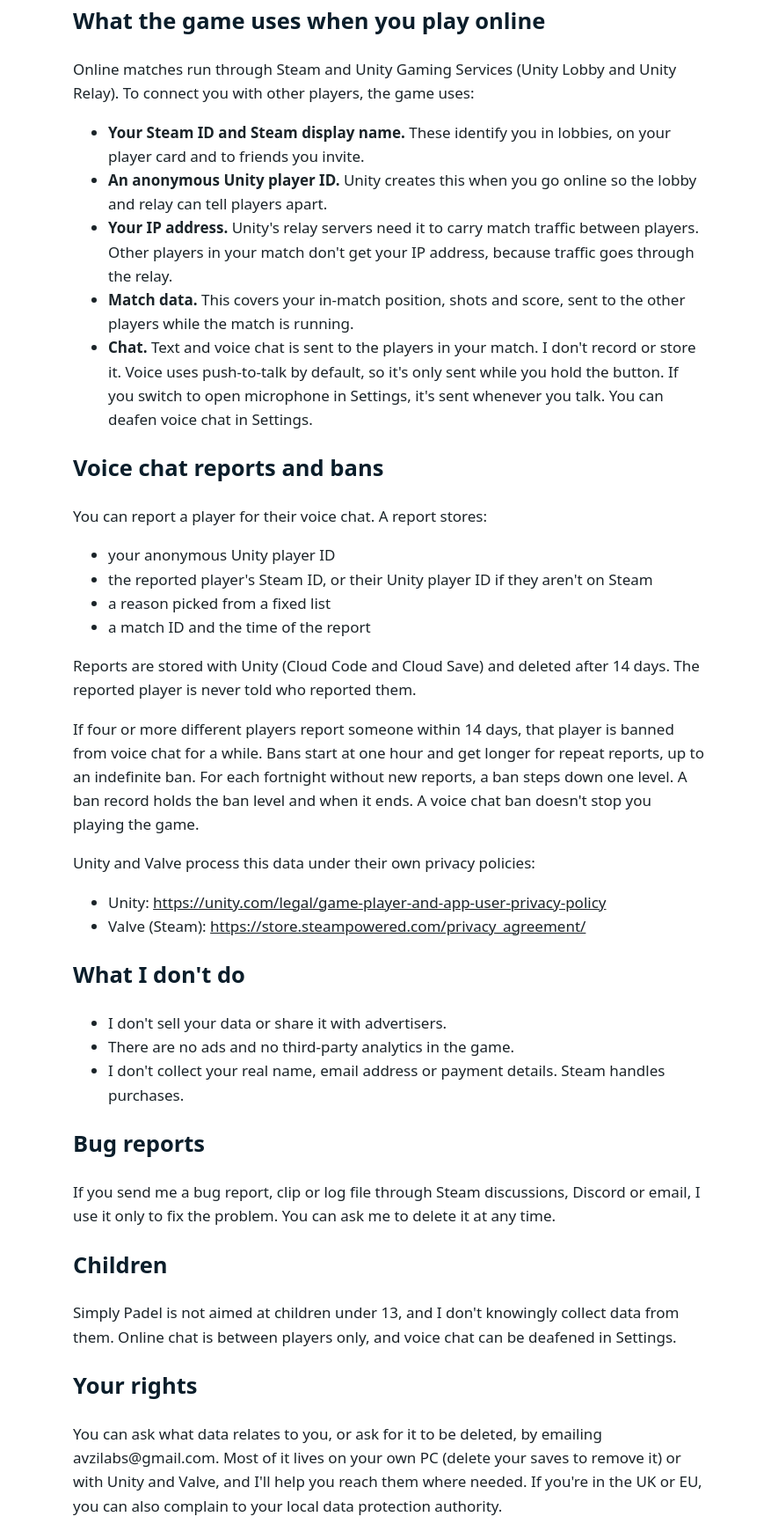
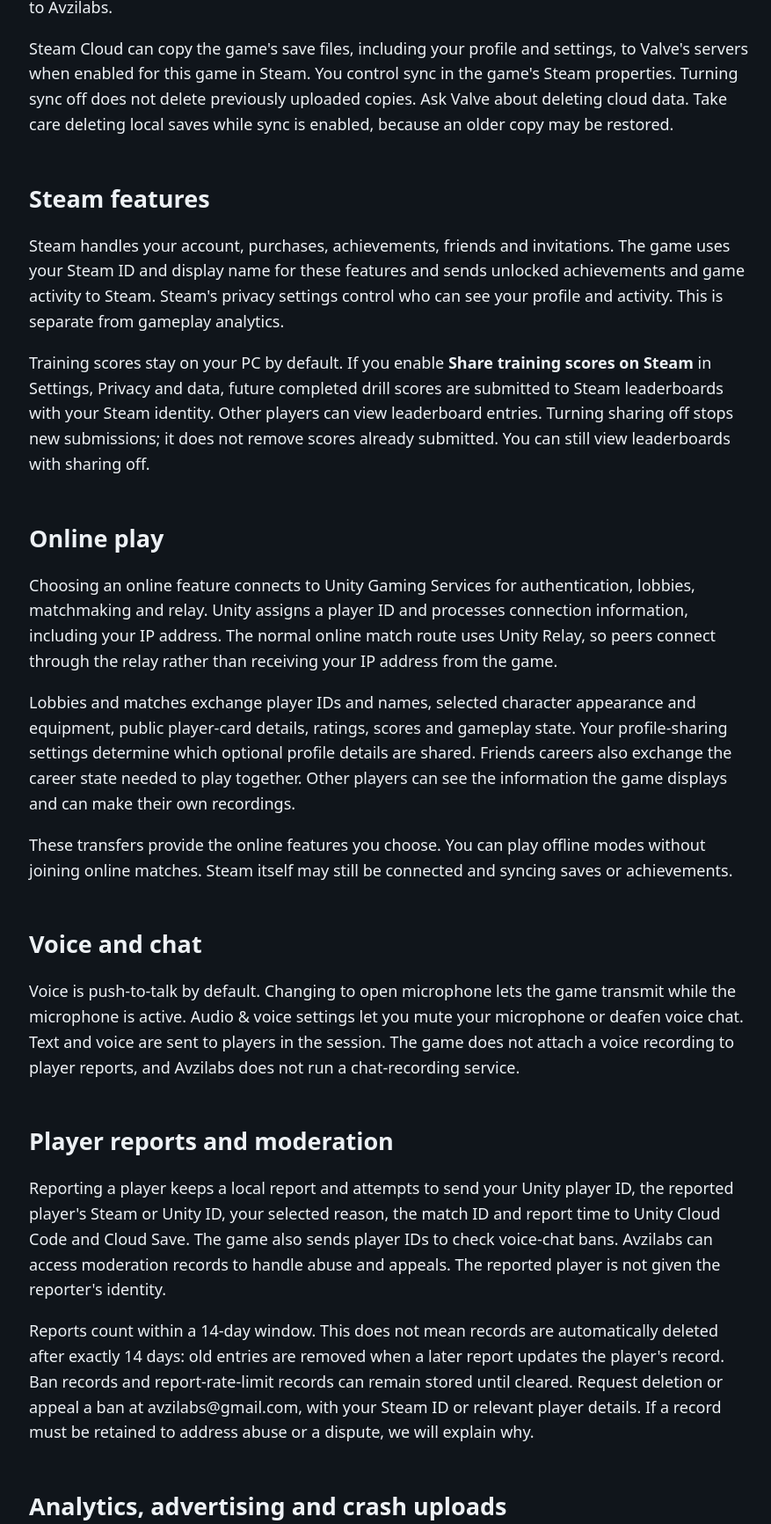
Before and after one commit to avas15/simply-padel, a plain HTML site: page privacy/index.html in a window 1280 px wide. Shown: the part 413-2145 px from the top of the page at 88% size, without its empty margins (197-1074 px from the left). Drawn offline with Linux system fonts and the light colour scheme.

Commit message:
Explain Steam Cloud, optional score sharing and moderation retention

```diff
--- a/privacy/index.html
+++ b/privacy/index.html
@@ -1,46 +1,34 @@
-<!doctype html><html lang="en"><head><meta charset="utf-8"><meta name="viewport" content="width=device-width,initial-scale=1"><title>Simply Padel Privacy Policy</title>
-<style>:root{--bg:#fff;--fg:#1b2429;--acc:#0b1e2b}@media(prefers-color-scheme:dark){:root{--bg:#0b1e2b;--fg:#e8eee9;--acc:#d7f855}}body{background:var(--bg);color:var(--fg);font:17px/1.6 system-ui,sans-serif;max-width:720px;margin:0 auto;padding:32px 16px}h1,h2{color:var(--acc)}a{color:inherit}</style></head><body>
+<!doctype html>
+<html lang="en"><head><meta charset="utf-8"><meta name="viewport" content="width=device-width,initial-scale=1">
+<title>Simply Padel Privacy Policy</title>
+<style>body{max-width:820px;margin:40px auto;padding:0 24px;background:#10151b;color:#edf1f5;font:18px/1.6 system-ui}h1,h2{line-height:1.2}h2{margin-top:2em}a{color:#c8ef72}p{white-space:pre-line}@media(max-width:500px){body{font-size:16px;margin-top:24px}h1{font-size:30px}}</style></head><body><main>
 <h1>Simply Padel Privacy Policy</h1>
-<p>Last updated: 26 September 2026</p>
-<p>Simply Padel is made by one person, trading as Avzilabs. This policy explains what the game collects, why, and what you can do about it. If anything here is unclear, email avzilabs@gmail.com.</p>
-<h2>What stays on your computer</h2>
-<p>Your profiles, career progress, settings, key bindings and achievements are saved on your own PC. I can&#x27;t see them, and they aren&#x27;t sent anywhere.</p>
-<h2>What the game uses when you play online</h2>
-<p>Online matches run through Steam and Unity Gaming Services (Unity Lobby and Unity Relay). To connect you with other players, the game uses:</p>
-<ul>
-<li><strong>Your Steam ID and Steam display name.</strong> These identify you in lobbies, on your player card and to friends you invite.</li>
-<li><strong>An anonymous Unity player ID.</strong> Unity creates this when you go online so the lobby and relay can tell players apart.</li>
-<li><strong>Your IP address.</strong> Unity&#x27;s relay servers need it to carry match traffic between players. Other players in your match don&#x27;t get your IP address, because traffic goes through the relay.</li>
-<li><strong>Match data.</strong> This covers your in-match position, shots and score, sent to the other players while the match is running.</li>
-<li><strong>Chat.</strong> Text and voice chat is sent to the players in your match. I don&#x27;t record or store it. Voice uses push-to-talk by default, so it&#x27;s only sent while you hold the button. If you switch to open microphone in Settings, it&#x27;s sent whenever you talk. You can deafen voice chat in Settings.</li>
-</ul>
-<h2>Voice chat reports and bans</h2>
-<p>You can report a player for their voice chat. A report stores:</p>
-<ul>
-<li>your anonymous Unity player ID</li>
-<li>the reported player&#x27;s Steam ID, or their Unity player ID if they aren&#x27;t on Steam</li>
-<li>a reason picked from a fixed list</li>
-<li>a match ID and the time of the report</li>
-</ul>
-<p>Reports are stored with Unity (Cloud Code and Cloud Save) and deleted after 14 days. The reported player is never told who reported them.</p>
-<p>If four or more different players report someone within 14 days, that player is banned from voice chat for a while. Bans start at one hour and get longer for repeat reports, up to an indefinite ban. For each fortnight without new reports, a ban steps down one level. A ban record holds the ban level and when it ends. A voice chat ban doesn&#x27;t stop you playing the game.</p>
-<p>Unity and Valve process this data under their own privacy policies:</p>
-<ul>
-<li>Unity: <a href="https://unity.com/legal/game-player-and-app-user-privacy-policy">https://unity.com/legal/game-player-and-app-user-privacy-policy</a></li>
-<li>Valve (Steam): <a href="https://store.steampowered.com/privacy_agreement/">https://store.steampowered.com/privacy_agreement/</a></li>
-</ul>
-<h2>What I don&#x27;t do</h2>
-<ul>
-<li>I don&#x27;t sell your data or share it with advertisers.</li>
-<li>There are no ads and no third-party analytics in the game.</li>
-<li>I don&#x27;t collect your real name, email address or payment details. Steam handles purchases.</li>
-</ul>
-<h2>Bug reports</h2>
-<p>If you send me a bug report, clip or log file through Steam discussions, Discord or email, I use it only to fix the problem. You can ask me to delete it at any time.</p>
-<h2>Children</h2>
-<p>Simply Padel is not aimed at children under 13, and I don&#x27;t knowingly collect data from them. Online chat is between players only, and voice chat can be deafened in Settings.</p>
-<h2>Your rights</h2>
-<p>You can ask what data relates to you, or ask for it to be deleted, by emailing avzilabs@gmail.com. Most of it lives on your own PC (delete your saves to remove it) or with Unity and Valve, and I&#x27;ll help you reach them where needed. If you&#x27;re in the UK or EU, you can also complain to your local data protection authority.</p>
+<p>Last updated: 4 October 2026</p>
+<p>Simply Padel is made by Avzilabs, an independent developer. Contact avzilabs@gmail.com about your data or a deletion request.</p>
+<h2>Saves and Steam Cloud</h2>
+<p>Profiles, created players, career progress, match history, achievements, preferences and local player reports are saved on your PC. Local diagnostic logs can contain player names, match details and errors. The game does not automatically send those logs, screenshots or recordings to Avzilabs.</p>
+<p>Steam Cloud can copy the game&#x27;s save files, including your profile and settings, to Valve&#x27;s servers when enabled for this game in Steam. You control sync in the game&#x27;s Steam properties. Turning sync off does not delete previously uploaded copies. Ask Valve about deleting cloud data. Take care deleting local saves while sync is enabled, because an older copy may be restored.</p>
+<h2>Steam features</h2>
+<p>Steam handles your account, purchases, achievements, friends and invitations. The game uses your Steam ID and display name for these features and sends unlocked achievements and game activity to Steam. Steam&#x27;s privacy settings control who can see your profile and activity. This is separate from gameplay analytics.</p>
+<p>Training scores stay on your PC by default. If you enable <strong>Share training scores on Steam</strong> in Settings, Privacy and data, future completed drill scores are submitted to Steam leaderboards with your Steam identity. Other players can view leaderboard entries. Turning sharing off stops new submissions; it does not remove scores already submitted. You can still view leaderboards with sharing off.</p>
+<h2>Online play</h2>
+<p>Choosing an online feature connects to Unity Gaming Services for authentication, lobbies, matchmaking and relay. Unity assigns a player ID and processes connection information, including your IP address. The normal online match route uses Unity Relay, so peers connect through the relay rather than receiving your IP address from the game.</p>
+<p>Lobbies and matches exchange player IDs and names, selected character appearance and equipment, public player-card details, ratings, scores and gameplay state. Your profile-sharing settings determine which optional profile details are shared. Friends careers also exchange the career state needed to play together. Other players can see the information the game displays and can make their own recordings.</p>
+<p>These transfers provide the online features you choose. You can play offline modes without joining online matches. Steam itself may still be connected and syncing saves or achievements.</p>
+<h2>Voice and chat</h2>
+<p>Voice is push-to-talk by default. Changing to open microphone lets the game transmit while the microphone is active. Audio &amp; voice settings let you mute your microphone or deafen voice chat. Text and voice are sent to players in the session. The game does not attach a voice recording to player reports, and Avzilabs does not run a chat-recording service.</p>
+<h2>Player reports and moderation</h2>
+<p>Reporting a player keeps a local report and attempts to send your Unity player ID, the reported player&#x27;s Steam or Unity ID, your selected reason, the match ID and report time to Unity Cloud Code and Cloud Save. The game also sends player IDs to check voice-chat bans. Avzilabs can access moderation records to handle abuse and appeals. The reported player is not given the reporter&#x27;s identity.</p>
+<p>Reports count within a 14-day window. This does not mean records are automatically deleted after exactly 14 days: old entries are removed when a later report updates the player&#x27;s record. Ban records and report-rate-limit records can remain stored until cleared. Request deletion or appeal a ban at avzilabs@gmail.com, with your Steam ID or relevant player details. If a record must be retained to address abuse or a dispute, we will explain why.</p>
+<h2>Analytics, advertising and crash uploads</h2>
+<p>Simply Padel has no advertising or gameplay analytics service. Optional Unity Analytics, device-statistics collection and automatic crash uploads are disabled in the game. Avzilabs does not receive a background feed of your play sessions, files, microphone recordings or screenshots.</p>
+<p>Valve and Unity still process data required for the services you use, including service security and operational records. Their policies describe their handling and retention:</p>
+<ul><li><a href="https://store.steampowered.com/privacy_agreement/">Valve privacy policy</a></li><li><a href="https://unity.com/legal/game-player-and-app-user-privacy-policy">Unity game-player privacy policy</a></li></ul>
+<p>We do not sell personal data or share it with advertisers. Steam handles payments; the game does not ask for your payment details, real name or email address.</p>
+<h2>Support and your choices</h2>
+<p>If you send a bug report, clip or log by email, Steam discussions or Discord, Avzilabs uses it to investigate and respond. Check it before sharing: it may include names or chat. Public posts can be read by others. You can ask Avzilabs to delete material you sent directly; the platform may retain its own copy under its policy.</p>
+<p>Email avzilabs@gmail.com to ask what personal data Avzilabs holds about you, request correction or deletion, or object to its use. Include enough information to locate the record, but never passwords or payment details. We may need to verify that the request is yours. Valve and Unity handle requests about their own accounts and services. UK and EU players can also raise concerns with their data protection authority.</p>
+<p>Online data is used to provide the service you choose and protect players from abuse. We do not knowingly seek personal information from children under 13. If a child has sent us personal information, contact us so we can address it.</p>
 <h2>Changes</h2>
-<p>If this policy changes, I&#x27;ll update the date at the top and mention it in the game&#x27;s patch notes.</p>
-</body></html>
+<p>We will update the date and describe material changes in release notes. Adding optional analytics or a new use of player data requires an updated notice before collection starts.</p>
+</main></body></html>
```
